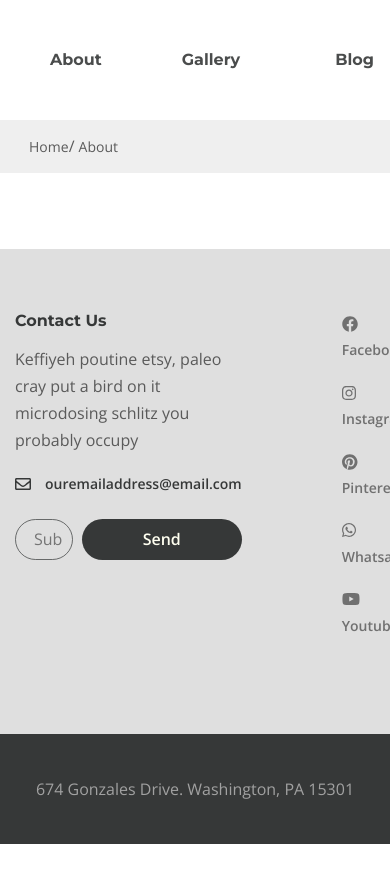
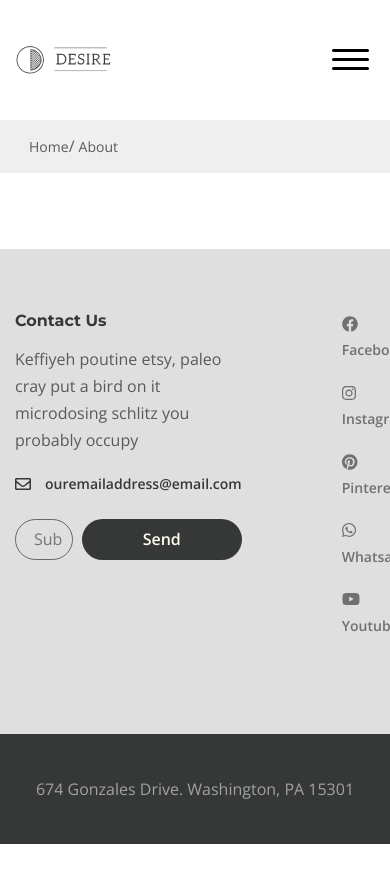
Before and after one commit to Defisto7/desire, a website: page dist/page.html in a window 390 px wide. Shown: the top 882 px of the page. Drawn offline with nearby package versions, Linux system fonts and the light colour scheme; files that its build step writes are made by us from their sources; files whose address does not match are found by name.

Commit message:
master
adapted header

```diff
--- a/src/js/main.js
+++ b/src/js/main.js
@@ -5,8 +5,12 @@ $(function () {
   });
   $('.rightside-menu__clouse').on('click', function() {
     $('.rightside-menu').addClass('rightside-menu--close')
+  });
 
+  $('.header__btn-menu').on('click', function() {
+    $('.menu').toggleClass('menu--open')
   });
+
   $('.top__slider').slick({
     dots: true,
     arrows: false,
--- /dev/null
+++ b/src/sass/_media.scss
@@ -0,0 +1,73 @@
+@media (max-width: 768px){
+  .header{
+
+  &__btn{
+    display: none;
+  }
+}
+  .menu{
+  &__list-item{
+    padding-left: 0;
+  & + .menu__list-item{
+      padding-right: 0;
+      }
+    }
+  }
+  .logo{
+    margin: 0;
+  }
+}
+
+@media (max-width: 540px){
+  .logo{
+    order: -1;
+    position: relative;
+    z-index: 12;
+  }
+  .header{
+    &__inner{
+      flex-wrap: wrap;
+      padding-top: 42px;
+    }
+    &__btn-menu{
+      position: relative;
+      z-index: 12;
+      display: block;
+      background-color: transparent;
+      border: none;
+      cursor: pointer;
+      order: -1;
+      span{
+        background-color: #000;
+        width: 37px;
+        height: 3px;
+        border-radius: 4px;
+        display: block;
+        margin: 6px 0;
+      }
+    }
+  }
+  .menu{
+    margin-right: 0;
+    width: 100%;
+    background-color: #fff;
+    position: relative;
+    z-index: 11;
+    text-align: center;
+    transform: translateY(-350px);
+    transition: all .5s;
+    &--open{
+      transform: translateY(30px);
+    }
+    &__list{
+      display: block;
+    }
+    &__list-item{
+      padding-right: 0;
+    }
+    &__list-link{
+      display: block;
+      padding: 15px 0;
+    }
+  }
+}
--- a/src/sass/style.scss
+++ b/src/sass/style.scss
@@ -16,6 +16,9 @@
     border: none;
     padding: 0;
     cursor: pointer;
+  }
+  &__btn-menu{
+    display: none;
   }
 }
 
@@ -36,7 +39,7 @@
   &__list-link{
     @extend %title-font;
     color: rgba(54, 56, 56, 0.9);
-    line-height: 22;
+    line-height: 22px;
   }
   &__list-link--active{
     padding-bottom: 4px;
@@ -1231,3 +1234,5 @@
     cursor: pointer;
    }
 }
+
+@import 'media';
```
Also changed, not shown: dist/css/style.min.css, dist/js/main.min.js, dist/page.html, src/sass/_global.scss (line endings or trailing spaces), 2 other files.
